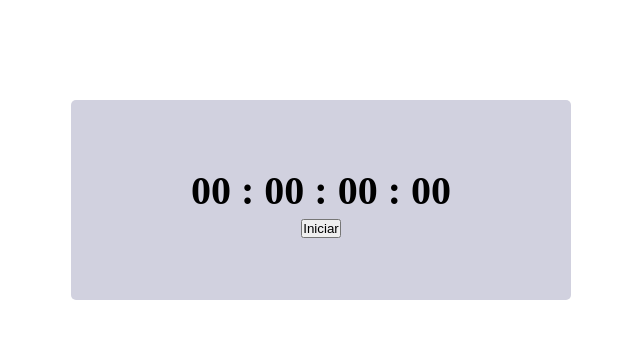
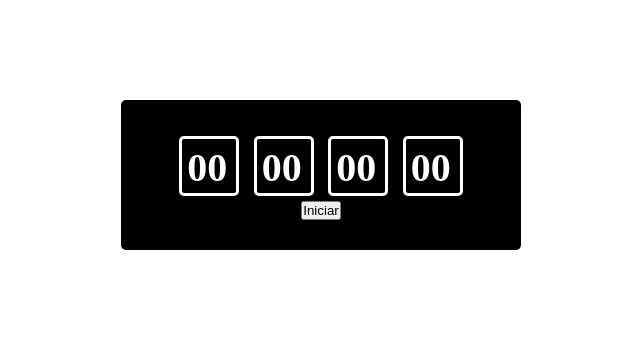
Before and after one commit to jhomen11/Chronometer-ReactJs, a React (Create React App) app: page / in a window 1280 px wide. Shown: the top 338 px of the page, without its empty margins (319-959 px from the left). Built offline with nearby package versions, Linux system fonts and the light colour scheme.

Commit message:
se modifica estilos del display

```diff
--- a/src/App.css
+++ b/src/App.css
@@ -12,21 +12,28 @@
 
 }
 h2{
+  border: 3px solid #fff;
+  border-radius: 5px;
+  color: #fff;
   margin: 5px;
+  padding: 5px;
   font-size: 40px;
+  width: 60px;
+  height: 60px;
 }
 .App{
-  background-color: rgb(209, 209, 223);
+  background-color: #000;
   border-radius: 5px;
   display: flex;
   flex-direction: column;
   align-items: center;
   justify-content: center;
-  width: 500px;
-  height: 200px;
+  width: 400px;
+  height: 150px;
 }
 
 
 .display{
   display: flex;
+  align-items: center;
 }
--- a/src/Components/Cronometro.jsx
+++ b/src/Components/Cronometro.jsx
@@ -5,9 +5,9 @@ export const Cronometro = (props) => {
 
     return (
         <div className="display">
-            <h2>{(props.tiempo.h >=10)?props.tiempo.h :"0"+props.tiempo.h}&nbsp;:</h2>
-            <h2>{(props.tiempo.m >=10)?props.tiempo.m :"0"+props.tiempo.m}&nbsp;:</h2>
-            <h2>{(props.tiempo.s >=10)?props.tiempo.s :"0"+props.tiempo.s}&nbsp;:</h2>
+            <h2>{(props.tiempo.h >=10)?props.tiempo.h :"0"+props.tiempo.h}</h2><span>:</span>
+            <h2>{(props.tiempo.m >=10)?props.tiempo.m :"0"+props.tiempo.m}</h2><span>:</span>
+            <h2>{(props.tiempo.s >=10)?props.tiempo.s :"0"+props.tiempo.s}</h2><span>:</span>
             <h2>{(props.tiempo.ms >=10)?props.tiempo.ms :"0"+props.tiempo.ms}</h2>
         </div>
     )
```
